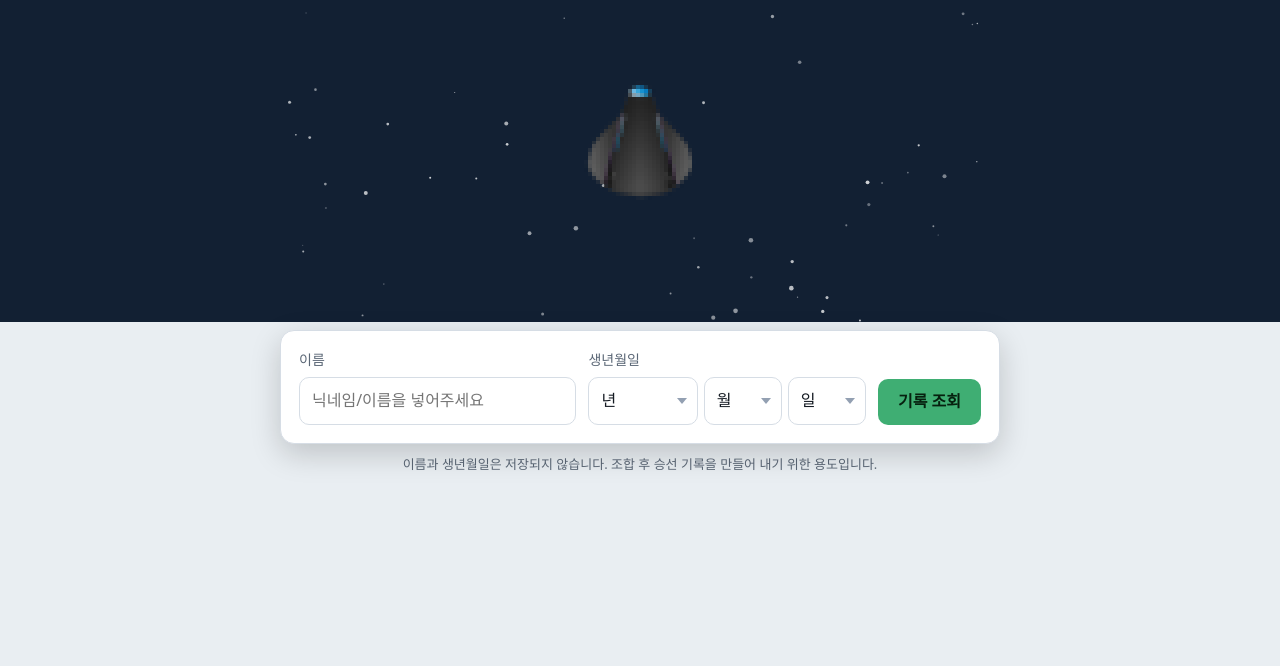
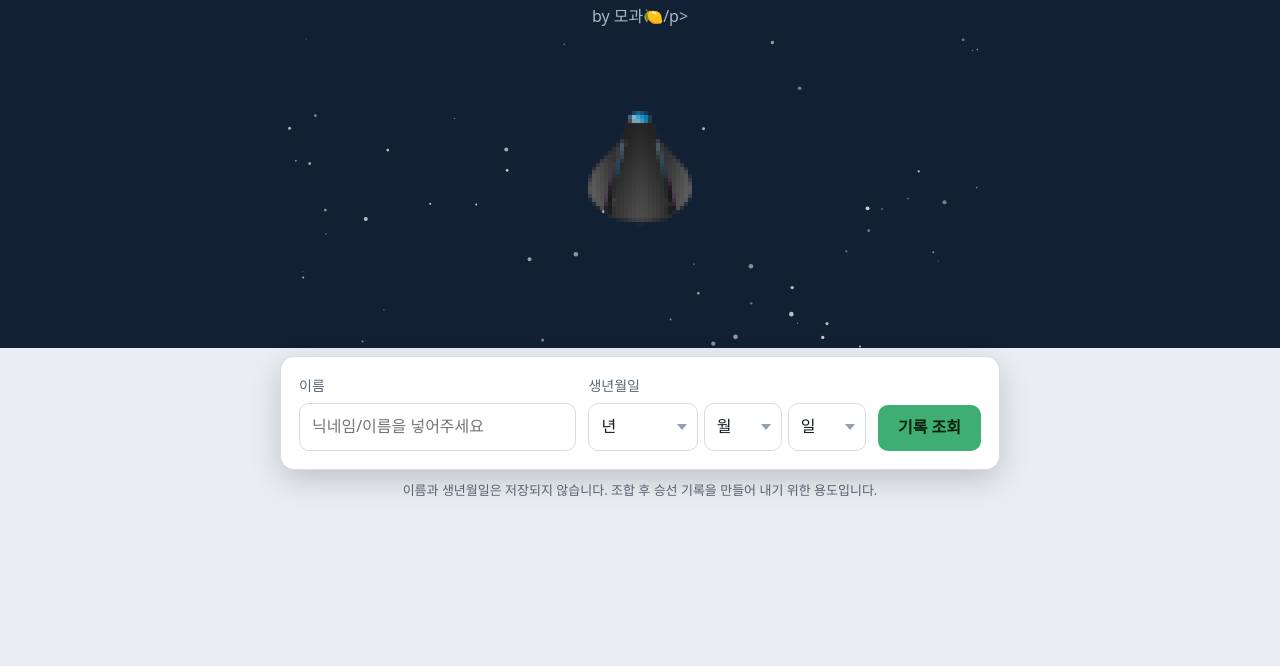
Before and after one commit to owlspu/naevislog, a plain HTML site: page index.html in a window 1280 px wide. Shown: the part 134-800 px from the top of the page. Drawn offline with Linux system fonts and the light colour scheme; a web font is replaced by a local one.

Commit message:
나이비스 호 승선하기 v1.1

```diff
--- a/index.html
+++ b/index.html
@@ -14,6 +14,7 @@
   <div class="wrap">
     <h1>나이비스 호 승선 기록 조회</h1>
     <p>이름과 생년월일을 넣으면, 선박 기록 보관소에서 오늘의 승선 기록을 찾아 드립니다.</p>
+    <p>by 모과🍋/p>
     <div class="ship">
       <svg class="stars" viewBox="0 0 720 220" preserveAspectRatio="xMidYMid slice" aria-hidden="true"><g id="stars" fill="#fff"></g></svg>
       <img src="images/pixelrate.png" alt="나이비스 호" width="120" height="120">
@@ -58,7 +59,7 @@
   </div>
 </main>
 
-<!-- 데이터 → 로직 순서로 불러옵니다. 파일을 더블클릭해도 동작하도록 JSON 대신 .js를 씁니다. -->
+<!-- 데이터 → 로직 순서로 불러옴 -->
 <script src="data/config.js"></script>
 <script src="data/places.js"></script>
 <script src="data/names.js"></script>
```
